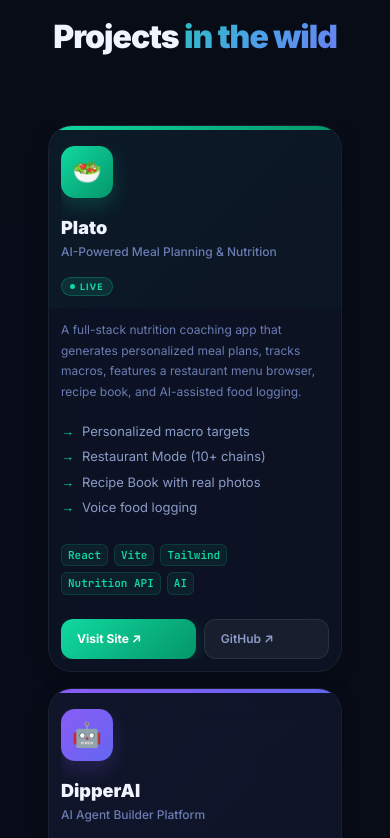
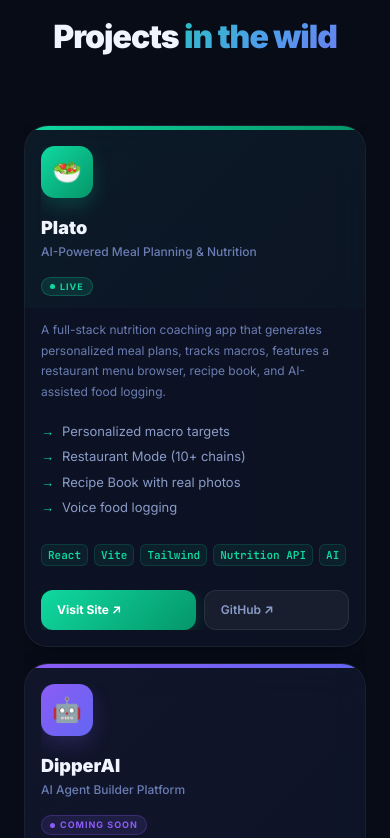
Before and after one commit to ZbienVC/portfolio, a React (Vite) app: page / in a window 390 px wide. Shown: the part 3080-3918 px from the top of the page. Built offline with nearby package versions, Linux system fonts and the light colour scheme.

Commit message:
fix: increase card padding to match section margins on mobile

```diff
--- a/src/App.jsx
+++ b/src/App.jsx
@@ -554,7 +554,7 @@ function ProjectsSection() {
             Projects <span className="gradient-text">in the wild</span>
           </h2>
         </div>
-        <div className="projects-grid" style={{ display: 'grid', gridTemplateColumns: '1fr', gap: 16, paddingLeft: '24px', paddingRight: '24px', width: '100%', boxSizing: 'border-box' }}>
+        <div className="projects-grid" style={{ display: 'grid', gridTemplateColumns: '1fr', gap: 16, paddingLeft: 0, paddingRight: 0, width: '100%', boxSizing: 'border-box' }}>
           {PROJECTS.map(p => <ProjectCard key={p.id} project={p} />)}
         </div>
 
--- a/src/index.css
+++ b/src/index.css
@@ -252,6 +252,7 @@ body {
     width: 100% !important;
     box-sizing: border-box !important;
     overflow: hidden !important;
+    padding: 0 !important;
   }
 
   /* Project cards - aggressive padding reduction */
@@ -265,7 +266,7 @@ body {
 
   /* Card header mobile */
   .card-header {
-    padding: 16px 12px 12px !important;
+    padding: 16px 16px 12px !important;
     overflow: hidden !important;
     width: 100% !important;
     box-sizing: border-box !important;
@@ -295,7 +296,7 @@ body {
 
   /* Card body mobile */
   .card-body {
-    padding: 12px 12px 12px !important;
+    padding: 12px 16px 16px !important;
   }
 
   /* Reduce description text on mobile */
```
